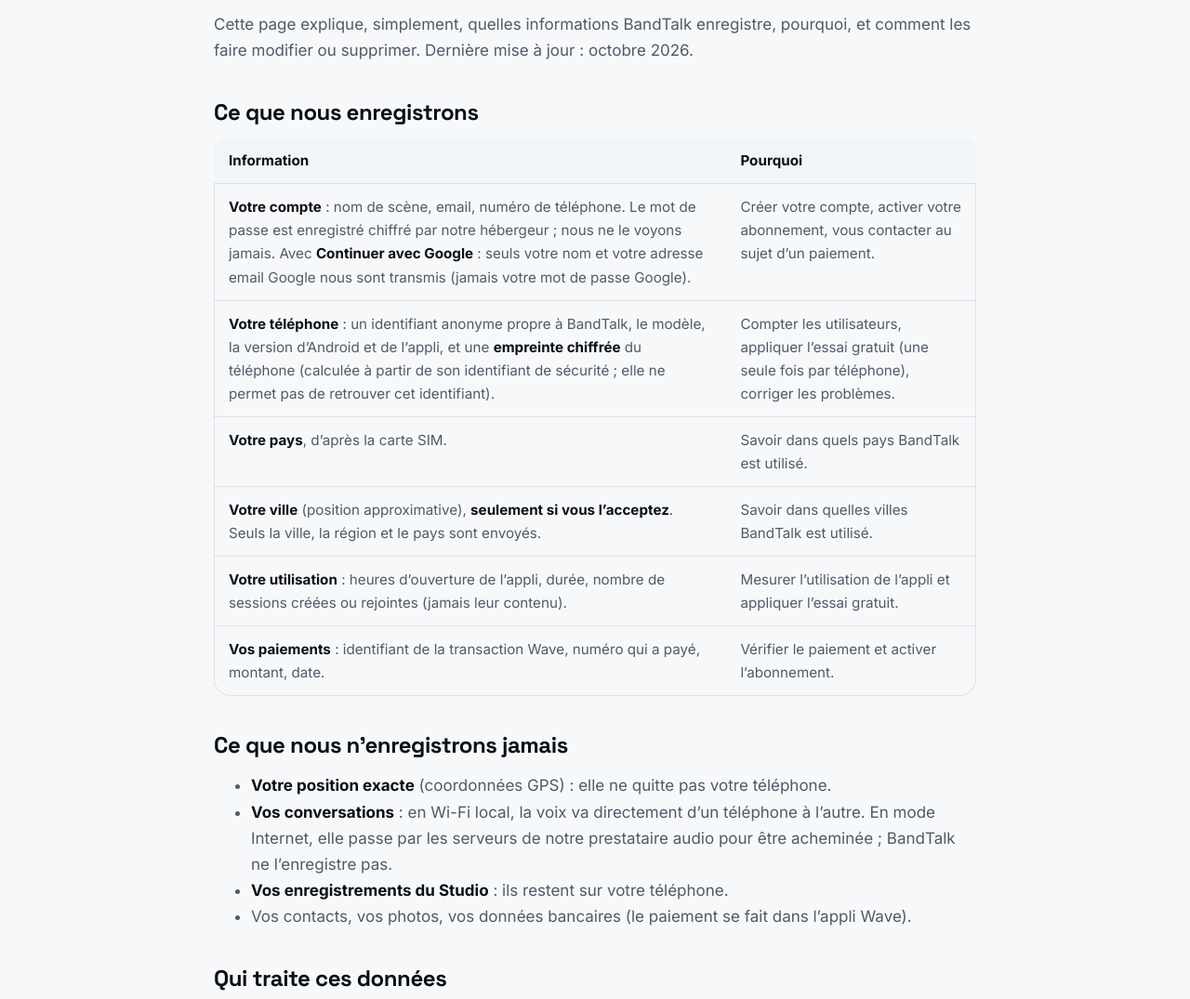
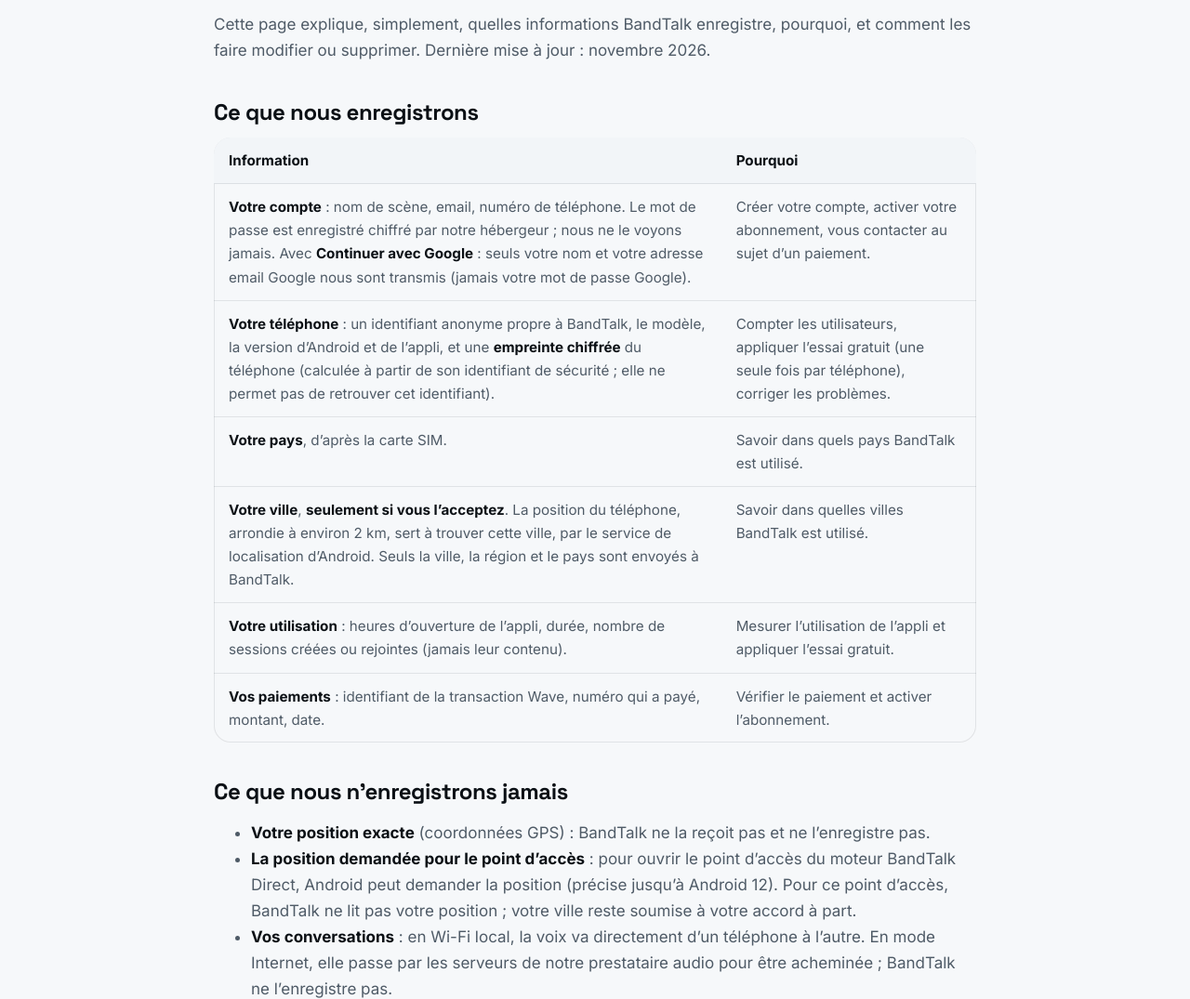
Before and after one commit to jesimel9/bandtalk, a plain HTML site: page confidentialite.html in a window 1280 px wide. Shown: the part 215-1290 px from the top of the page at 93% size. Drawn offline with Linux system fonts and the light colour scheme.

Commit message:
Confidentialité : position arrondie, point d'accès du moteur Direct (1.0.16)

```diff
--- a/confidentialite.html
+++ b/confidentialite.html
@@ -34,7 +34,7 @@
 <main class="wrap doc">
   <p class="eyebrow">Confidentialité</p>
   <h1>Vos données dans BandTalk</h1>
-  <p>Cette page explique, simplement, quelles informations BandTalk enregistre, pourquoi, et comment les faire modifier ou supprimer. Dernière mise à jour : octobre 2026.</p>
+  <p>Cette page explique, simplement, quelles informations BandTalk enregistre, pourquoi, et comment les faire modifier ou supprimer. Dernière mise à jour : novembre 2026.</p>
 
   <h2>Ce que nous enregistrons</h2>
   <div class="table-scroll">
@@ -44,7 +44,7 @@
         <tr><td><b>Votre compte</b> : nom de scène, email, numéro de téléphone. Le mot de passe est enregistré chiffré par notre hébergeur ; nous ne le voyons jamais. Avec <b>Continuer avec Google</b> : seuls votre nom et votre adresse email Google nous sont transmis (jamais votre mot de passe Google).</td><td>Créer votre compte, activer votre abonnement, vous contacter au sujet d’un paiement.</td></tr>
         <tr><td><b>Votre téléphone</b> : un identifiant anonyme propre à BandTalk, le modèle, la version d’Android et de l’appli, et une <b>empreinte chiffrée</b> du téléphone (calculée à partir de son identifiant de sécurité ; elle ne permet pas de retrouver cet identifiant).</td><td>Compter les utilisateurs, appliquer l’essai gratuit (une seule fois par téléphone), corriger les problèmes.</td></tr>
         <tr><td><b>Votre pays</b>, d’après la carte SIM.</td><td>Savoir dans quels pays BandTalk est utilisé.</td></tr>
-        <tr><td><b>Votre ville</b> (position approximative), <b>seulement si vous l’acceptez</b>. Seuls la ville, la région et le pays sont envoyés.</td><td>Savoir dans quelles villes BandTalk est utilisé.</td></tr>
+        <tr><td><b>Votre ville</b>, <b>seulement si vous l’acceptez</b>. La position du téléphone, arrondie à environ 2 km, sert à trouver cette ville, par le service de localisation d’Android. Seuls la ville, la région et le pays sont envoyés à BandTalk.</td><td>Savoir dans quelles villes BandTalk est utilisé.</td></tr>
         <tr><td><b>Votre utilisation</b> : heures d’ouverture de l’appli, durée, nombre de sessions créées ou rejointes (jamais leur contenu).</td><td>Mesurer l’utilisation de l’appli et appliquer l’essai gratuit.</td></tr>
         <tr><td><b>Vos paiements</b> : identifiant de la transaction Wave, numéro qui a payé, montant, date.</td><td>Vérifier le paiement et activer l’abonnement.</td></tr>
       </tbody>
@@ -53,7 +53,8 @@
 
   <h2>Ce que nous n’enregistrons jamais</h2>
   <ul>
-    <li><b>Votre position exacte</b> (coordonnées GPS) : elle ne quitte pas votre téléphone.</li>
+    <li><b>Votre position exacte</b> (coordonnées GPS) : BandTalk ne la reçoit pas et ne l’enregistre pas.</li>
+    <li><b>La position demandée pour le point d’accès</b> : pour ouvrir le point d’accès du moteur BandTalk Direct, Android peut demander la position (précise jusqu’à Android 12). Pour ce point d’accès, BandTalk ne lit pas votre position ; votre ville reste soumise à votre accord à part.</li>
     <li><b>Vos conversations</b> : en Wi-Fi local, la voix va directement d’un téléphone à l’autre. En mode Internet, elle passe par les serveurs de notre prestataire audio pour être acheminée ; BandTalk ne l’enregistre pas.</li>
     <li><b>Vos enregistrements du Studio</b> : ils restent sur votre téléphone.</li>
     <li>Vos contacts, vos photos, vos données bancaires (le paiement se fait dans l’appli Wave).</li>
@@ -78,7 +79,7 @@
 
   <h2>Vos droits</h2>
   <p>Conformément à la loi ivoirienne n° 2013-450 du 19 juin 2013 relative à la protection des données à caractère personnel, vous pouvez demander à consulter, corriger ou supprimer vos données, et vous opposer à leur utilisation. Écrivez-nous <b data-bt="contact">par WhatsApp au +225 07 97 36 15 16</b>. Vous pouvez aussi saisir l’ARTCI (Autorité de Régulation des Télécommunications/TIC de Côte d’Ivoire).</p>
-  <p>Pour ne plus partager votre ville : Réglages Android › Applications › BandTalk › Autorisations › Position › Refuser.</p>
+  <p>Pour ne plus partager votre ville : Réglages Android › Applications › BandTalk › Autorisations › Position › Refuser. BandTalk enregistre alors votre refus : accorder de nouveau la position, par exemple pour le point d’accès, ne relance pas l’envoi.</p>
 </main>
 
 <footer>
```
